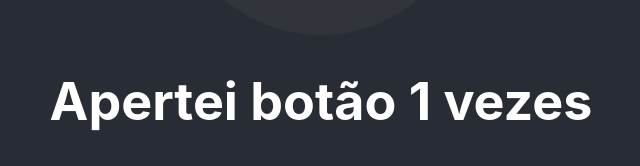
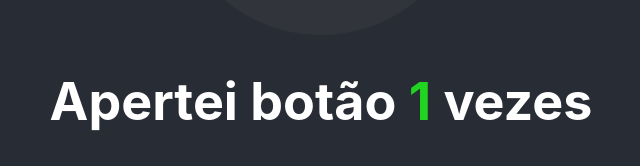
Before and after one commit to JonatasSilva01/SeedStopLogoReactJS, a React (Create React App) app: page / in a window 1280 px wide. Both pictures are taken after a click on the button "speed". Shown: the part 478-644 px from the top of the page, without its empty margins (319-959 px from the left). Built offline with nearby package versions, Linux system fonts and the light colour scheme.

Commit message:
update speed runing with react js

```diff
--- a/src/App.css
+++ b/src/App.css
@@ -1,5 +1,17 @@
 .App {
   text-align: center;
+}
+
+.nivel-hard {
+  color: #ffc400;
+}
+
+.nivel-ease {
+  color: #21d421;
+}
+
+.nivel-profissional {
+  color:rgb(255, 98, 0);
 }
 
 button {
--- a/src/App.js
+++ b/src/App.js
@@ -13,6 +13,10 @@ function App() {
   const textColorRedClass = textColorRed ? 'text-red' : 'text-white';
 
   const [counter, setConter] = useState(0);
+  // [🔨]  pegue o contador e faça que ele mude de cor do texto apartir de 10 clicks;
+  const nivelCounter = (counter >= 10)
+    ? 'nivel-hard'
+    : 'nivel-ease';
 
   const hendless = () => {
     setSpeed(!speed);
@@ -26,7 +30,7 @@ function App() {
       <header className="App-header">
         <h2 className={`${textColorRedClass}`}>Speener React Js</h2>
         <img src={logo} className={`App-logo ${speedClass}`} alt="logo" />
-        {counter <= 0 ? null :  <h1>Apertei botão {counter} vezes </h1>}
+        {counter <= 0 ? null :  <h1>Apertei botão <strong class={`${nivelCounter}`}>{counter}</strong> vezes </h1>}
         <button className={`${btnStopColorClass}`} type='button' onClick={hendless}>{speedClass}</button>
       </header>
     </div>
```
